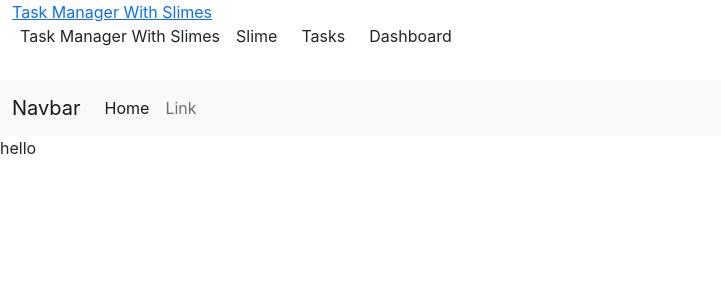
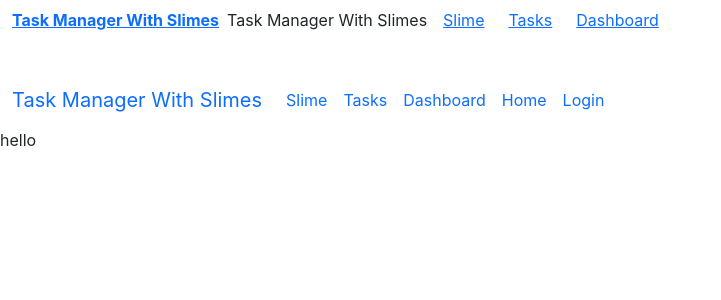
Before and after one commit to KOL305/task-manager-with-slimes, a Flask app: page /dashboard in a window 1280 px wide. Shown: the top 300 px of the page, without its empty margins (0-721 px from the left). Run offline with Flask 2, Linux system fonts and the light colour scheme; some libraries are stand-ins or nearby versions.

Commit message:
more work on nav

```diff
--- a/templates/base.html
+++ b/templates/base.html
@@ -27,36 +27,28 @@
                 </ul>
             </div>
         </nav> -->
-        <nav style="--bs-breadcrumb-divider: '';"class="">
+        <nav style="--bs-breadcrumb-divider: '';"class="navbar">
             <div class="container-fluid">
-                <a href="/" class="logo">
-                    Task Manager With Slimes
-                </a>
-                <ul class="breadcrumb">
+                <ul class="breadcrumb ">
+                    <li><b><a href="/" class="logo">Task Manager With Slimes</a></b></li>
                     <li class="breadcrumb-item px-2"><p>Task Manager With Slimes</p></li>
-                    <li class="breadcrumb-item px-2"><a>Slime</a></li>
-                    <li class="breadcrumb-item px-2"><a>Tasks</a></li>
-                    <li class="breadcrumb-item px-2"><a>Dashboard</a></li>
+                    <li class="breadcrumb-item px-2"><a href="#" class="nav_link">Slime</a></li>
+                    <li class="breadcrumb-item px-2"><a href="#">Tasks</a></li>
+                    <li class="breadcrumb-item px-2"><a href="dashboard">Dashboard</a></li>
                 </ul>
             </div>
         </nav>
 
-        <nav class="navbar navbar-expand-lg navbar-light bg-light">
+        <nav class="navbar navbar-expand" id="nav_bar">
             <div class="container-fluid">
-              <a class="navbar-brand" href="#">Navbar</a>
-              <button class="navbar-toggler" type="button" data-bs-toggle="collapse" data-bs-target="#navbarSupportedContent" aria-controls="navbarSupportedContent" aria-expanded="false" aria-label="Toggle navigation">
-                <span class="navbar-toggler-icon"></span>
-              </button>
-              <div class="collapse navbar-collapse" id="navbarSupportedContent">
+                <a class="navbar-brand" href="#">Task Manager With Slimes</a>
                 <ul class="navbar-nav me-auto mb-2 mb-lg-0">
-                    <li class="nav-item">
-                        <a class="nav-link active" aria-current="page" href="#">Home</a>
-                    </li>
-                    <li class="nav-item">
-                        <a class="nav-link" href="#">Link</a>
-                    </li>
+                    <li class="nav-item active"><a class="nav-link" href="#">Slime</a></li>
+                    <li style="color:black !important;" class="nav-item"><a class="nav-link" href="#">Tasks</a></li>
+                    <li class="nav-item"><a class="nav-link" href="/dashboard">Dashboard</a></li>
+                    <li class="nav-item"><a class="nav-link" href="#">Home</a></li>
+                    <li class="nav-item"><a class="nav-link" href="#">Login</a></li>
                 </ul>
-              </div>
             </div>
           </nav>
 
```
Also changed, not shown: static/css/theme.css (+15 -1 lines).
